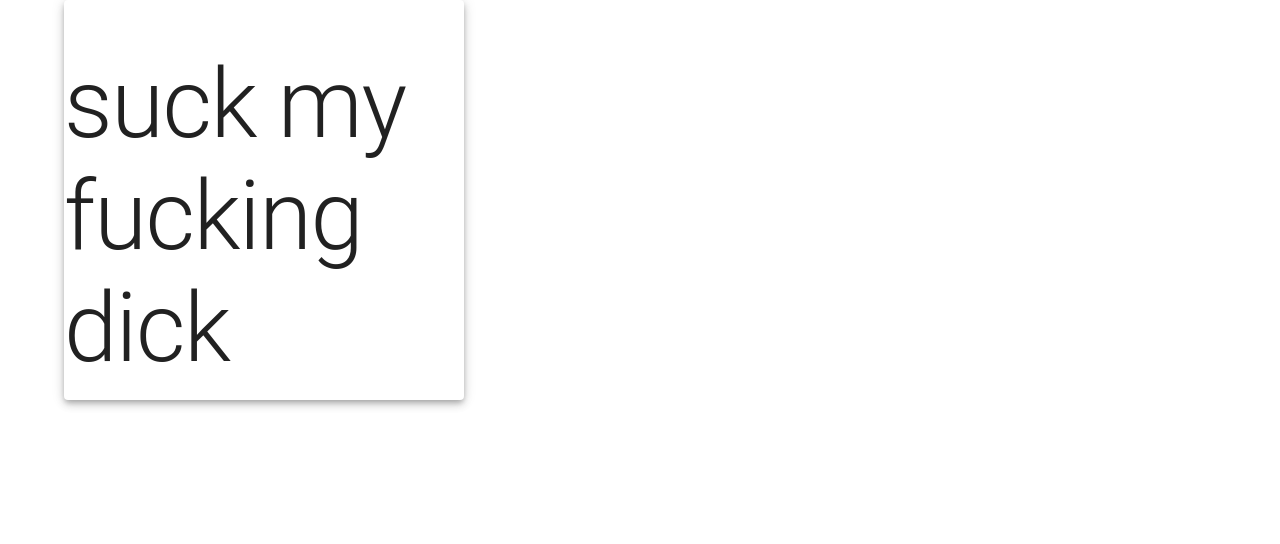
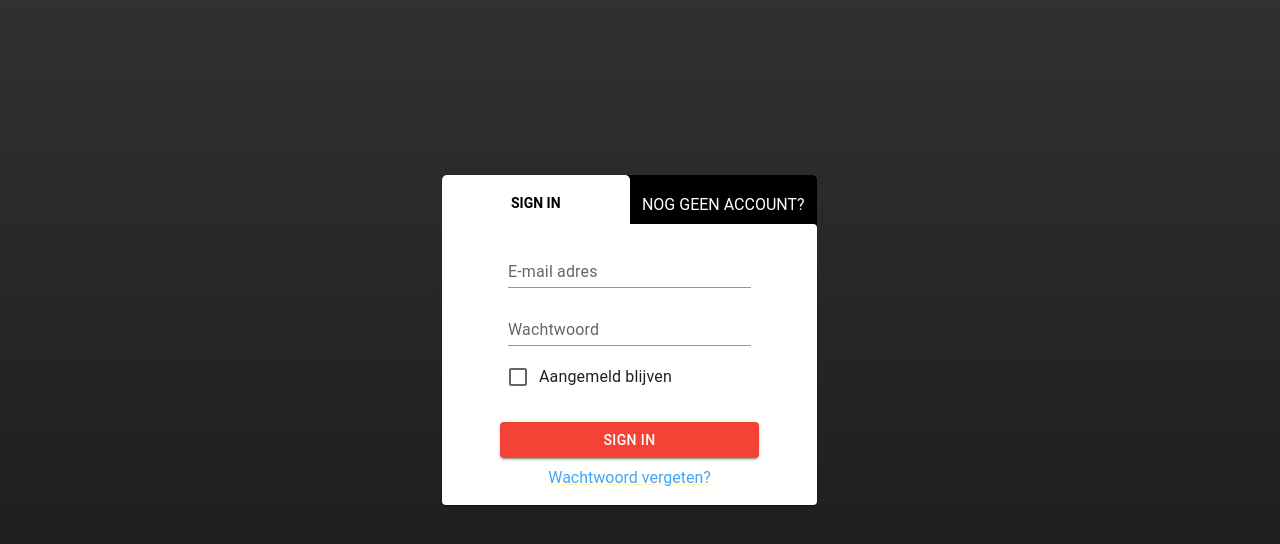
Before and after one commit to ManoloTonto1/Theater-Baget, a React (Vite) app in the folder client/: page / in a window 1280 px wide. Shown: the top 544 px of the page. Built offline with nearby package versions, Linux system fonts and the light colour scheme.

Commit message:
UI sign in #11

```diff
--- a/client/src/App.tsx
+++ b/client/src/App.tsx
@@ -17,14 +17,14 @@ function App() {
 	const location = useLocation();
 	return (
 		<ThemeProvider theme={theme.theme}>
-			<Paper sx={{
+			<Paper className="bg" sx={{
 				borderRadius: '0',
 				minHeight: '100vh',
 			}}>
 				<Routes location={location}
 					key={location.pathname}
 				>
-					<Route path={'/'} element={<Login/>} />
+					<Route path={'/'} element={<Login />} />
 
 				</Routes >
 			</Paper>
--- a/client/src/index.css
+++ b/client/src/index.css
@@ -1,4 +1,31 @@
 html,body {
   margin:0;
   padding:0;
+  font-family: "Roboto","Helvetica","Arial",sans-serif;
 }
+
+.bg {
+  background: rgb(64,64,64);
+  background: linear-gradient(180deg, rgb(49, 49, 49) 0%, rgb(22, 22, 22) 100%);
+}
+
+.loginTab {
+  padding: 10px;
+  padding-top: 20px;
+  width: calc(50% - 10px);
+  text-align: center;
+  text-transform: uppercase;
+  font-weight: 600;
+  font-size: 14px;
+
+  /* default kleur(en) */
+  color: #fff;
+}
+
+.loginTab.selected {
+  /* default kleuren overwriten */
+  color: #000;
+  background-color: #fff;
+  border-top-left-radius: 5px;
+  border-top-right-radius: 5px;
+}
--- a/client/src/routes/login/Login.tsx
+++ b/client/src/routes/login/Login.tsx
@@ -1,5 +1,7 @@
+import { Box, Button, CardActions, CardContent, Checkbox, FormControlLabel, FormGroup, Input, Link } from '@mui/material';
 import Card from '@mui/material/Card';
 import CardActionArea from '@mui/material/CardActionArea';
+import TextField from '@mui/material/TextField';
 import Typography from '@mui/material/Typography';
 import {
 	Container
@@ -8,21 +10,43 @@ import React from 'react';
 
 function Login() {
 	return (
-		<Container>
-			<Card elevation={5} sx={{
-				width: 400
-			}}>
-				<CardActionArea sx={{
-					pt: 4,
-					height: 400,
-					width: 400
+		<Container maxWidth={'xs'} sx={{ display: 'flex', alignItems: 'center', height: '85vh' }}>
+			<div style={{ backgroundColor: '#000', borderRadius: '5px'}}>
+				<div style={{display: 'flex', justifyContent: 'space-between'}}>
 
+					<div className='loginTab selected'>
+						sign in
+					</div>
+					<Link href="#" className='loginTab' sx={{color: '#fff', textDecoration: 'none'}}>
+						nog geen account?
+					</Link>
+				</div>
+				<Card sx={{
+					minWidth: 275,
+					paddingLeft: 6.25,
+					paddingRight: 6.25,
+					borderTopLeftRadius: 0,
+					// borderTopRightRadius: 0,
 				}}>
-					<Typography variant='h1'>
-                        suck my fucking dick
-					</Typography>
-				</CardActionArea>
-			</Card>
+					<CardContent>
+						<FormGroup>
+
+							<TextField label='E-mail adres' type='email' variant='standard' color='secondary' sx={{marginBottom: '10px'}}/>
+							<TextField label='Wachtwoord' type='password' variant='standard' color='secondary' sx={{marginBottom: '10px'}}/>
+							<FormControlLabel control={<Checkbox color='primary' />} label={'Aangemeld blijven'} />
+						</FormGroup>
+					</CardContent>
+					<CardActions>
+						<div style={{ width: '100%', textAlign: 'center' }}>
+							<Button color='secondary' variant="contained" sx={{ width: ['100%'] }}>sign In</Button>
+
+							<div style={{ margin: '10px' }}>
+								<Link href='#' sx={{ color: '#42A5F5'}}>Wachtwoord vergeten?</Link>
+							</div>
+						</div>
+					</CardActions>
+				</Card>
+			</div>
 		</Container>
 
 	);
```
